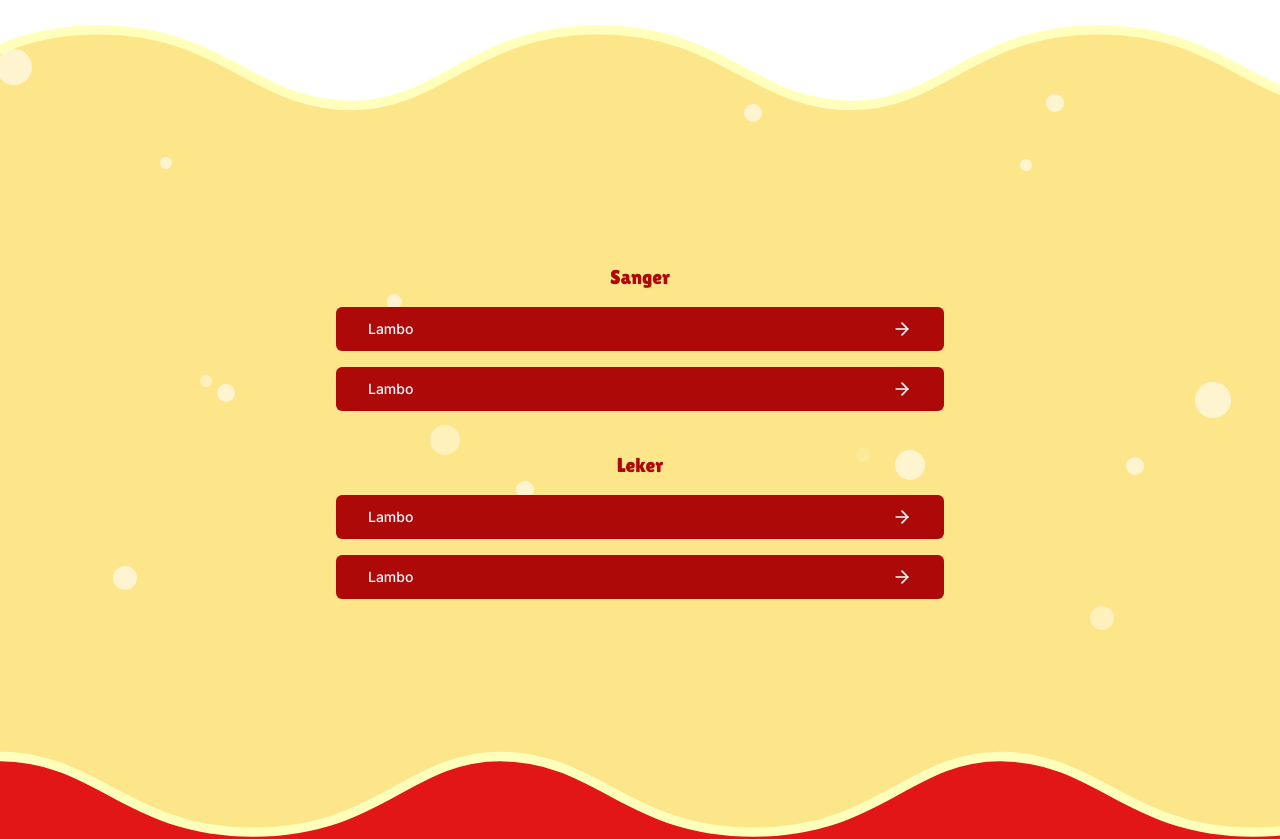
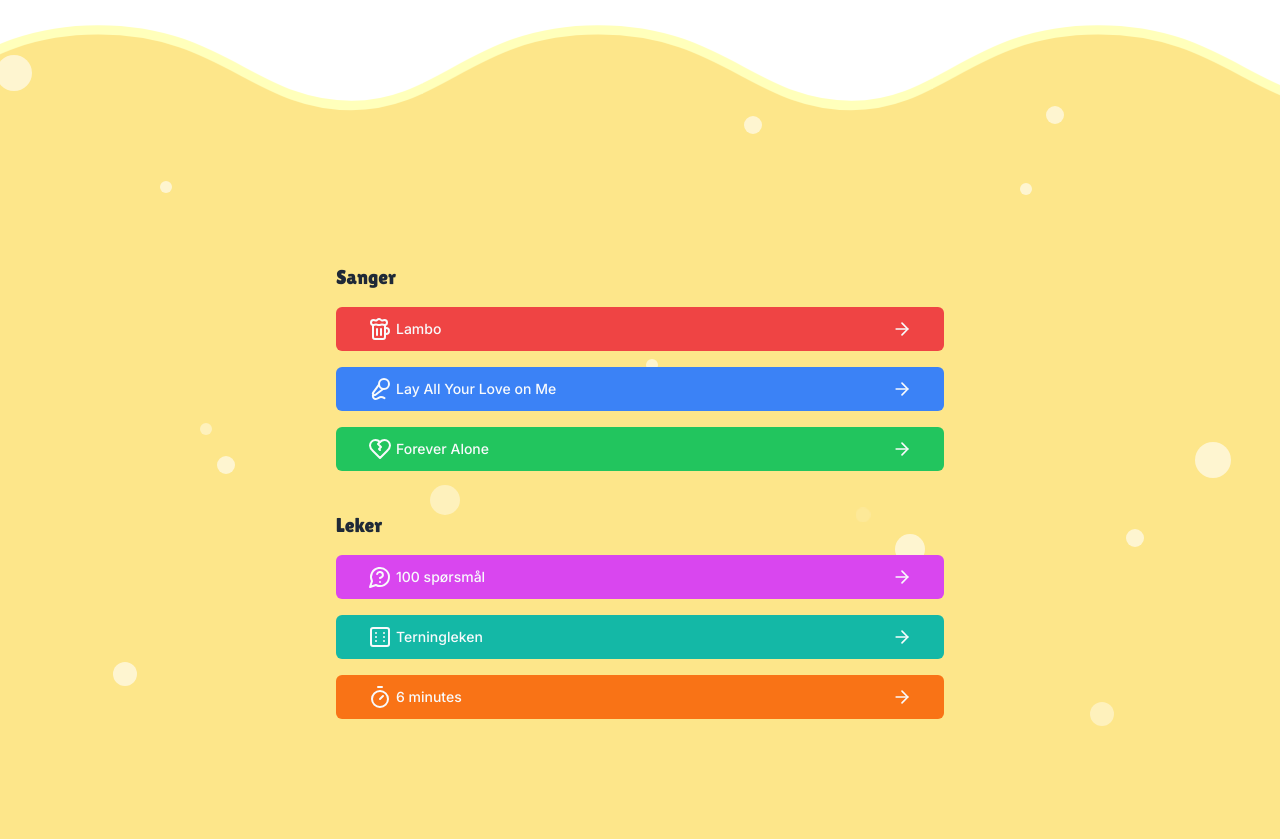
Before and after one commit to webkom/drikkeleker, a Next.js app: page / in a window 1280 px wide. Shown: the part 380-1219 px from the top of the page. Built offline with nearby package versions, Linux system fonts and the light colour scheme.

Commit message:
Improve styling of buttons

```diff
--- a/src/app/page.tsx
+++ b/src/app/page.tsx
@@ -1,6 +1,14 @@
 import BeerContainer from "@/components/beer/beer-container";
 import { lilita } from "@/lib/fonts";
-import { ArrowDown } from "lucide-react";
+import {
+  ArrowDown,
+  Beer,
+  Dice6,
+  HeartCrack,
+  MessageCircleQuestion,
+  MicVocal,
+  Timer,
+} from "lucide-react";
 import NavButton from "@/components/ui/nav-button";
 
 export default function Home() {
@@ -15,12 +23,39 @@ export default function Home() {
         <ArrowDown className="animate-bounce" size={48} />
       </div>
       <BeerContainer>
-        <h4 className={lilita.className}>Sanger</h4>
-        <NavButton label="Lambo" href="/lambo" />
-        <NavButton label="Lambo" href="/lambo" />
-        <h4 className={`${lilita.className} pt-6`}>Leker</h4>
-        <NavButton label="Lambo" href="/lambo" />
-        <NavButton label="Lambo" href="/lambo" />
+        <h4 className={`${lilita.className} text-gray-800`}>Sanger</h4>
+        <NavButton icon={<Beer />} color="red" label="Lambo" href="/lambo" />
+        <NavButton
+          icon={<MicVocal />}
+          color="blue"
+          label="Lay All Your Love on Me"
+          href="/lambo"
+        />
+        <NavButton
+          icon={<HeartCrack />}
+          color="green"
+          label="Forever Alone"
+          href="/lambo"
+        />
+        <h4 className={`${lilita.className} pt-6 text-gray-800`}>Leker</h4>
+        <NavButton
+          icon={<MessageCircleQuestion />}
+          color="fuchsia"
+          label="100 spørsmål"
+          href="/lambo"
+        />
+        <NavButton
+          icon={<Dice6 />}
+          color="teal"
+          label="Terningleken"
+          href="/dice"
+        />
+        <NavButton
+          icon={<Timer />}
+          color="orange"
+          label="6 minutes"
+          href="/dice"
+        />
       </BeerContainer>
     </main>
   );
--- a/src/components/beer/beer-container.tsx
+++ b/src/components/beer/beer-container.tsx
@@ -8,7 +8,7 @@ interface BeerProps {
 const BeerContainer = ({ children }: BeerProps) => {
   return (
     <div className="w-full">
-      <div className="bg-amber-200 w-full relative mt-48 py-24 text-center flex flex-col items-center">
+      <div className="bg-amber-200 w-full relative mt-48 py-24 flex flex-col items-center">
         <div className={styles.foamWaveTop} />
         <div className={[styles.bubble, styles.x1].join(" ")}></div>
         <div className={[styles.bubble, styles.x2].join(" ")}></div>
--- a/src/components/ui/button.tsx
+++ b/src/components/ui/button.tsx
@@ -40,11 +40,14 @@ export interface ButtonProps
 }
 
 const Button = React.forwardRef<HTMLButtonElement, ButtonProps>(
-  ({ className, variant, size, asChild = false, ...props }, ref) => {
+  ({ color, className, variant, size, asChild = false, ...props }, ref) => {
     const Comp = asChild ? Slot : "button";
     return (
       <Comp
-        className={cn(buttonVariants({ variant, size, className }))}
+        className={cn(
+          buttonVariants({ variant, size, className }),
+          color && `${color} hover:${color}/90`,
+        )}
         ref={ref}
         {...props}
       />
--- a/src/components/ui/nav-button.tsx
+++ b/src/components/ui/nav-button.tsx
@@ -5,16 +5,28 @@ import Link from "next/link";
 interface NavButtonProps {
   label: string;
   href: string;
+  color?: string;
   icon?: React.ReactNode;
   children?: React.ReactNode;
 }
 
-const NavButton = ({ label, href, icon, children }: NavButtonProps) => {
+const NavButton = ({ label, href, color, icon, children }: NavButtonProps) => {
+  const colorVariants: { [id: string]: string } = {
+    blue: "bg-blue-500 hover:bg-blue-500/90",
+    red: "bg-red-500 hover:bg-red-500/90",
+    green: "bg-green-500 hover:bg-green-500/90",
+    fuchsia: "bg-fuchsia-500 hover:bg-fuchsia-500/90",
+    teal: "bg-teal-500 hover:bg-teal-500/90",
+    orange: "bg-orange-500 hover:bg-orange-500/90",
+  };
+
   return (
     <Link href={href} passHref>
-      <Button className="w-full group" size="lg">
-        {icon && icon}
-        {label}
+      <Button className={`w-full group ${colorVariants[color!]}`} size="lg">
+        <div className="flex gap-1 items-center">
+          {icon && icon}
+          {label}
+        </div>
         {children}
         <ArrowRight
           size={20}
```
